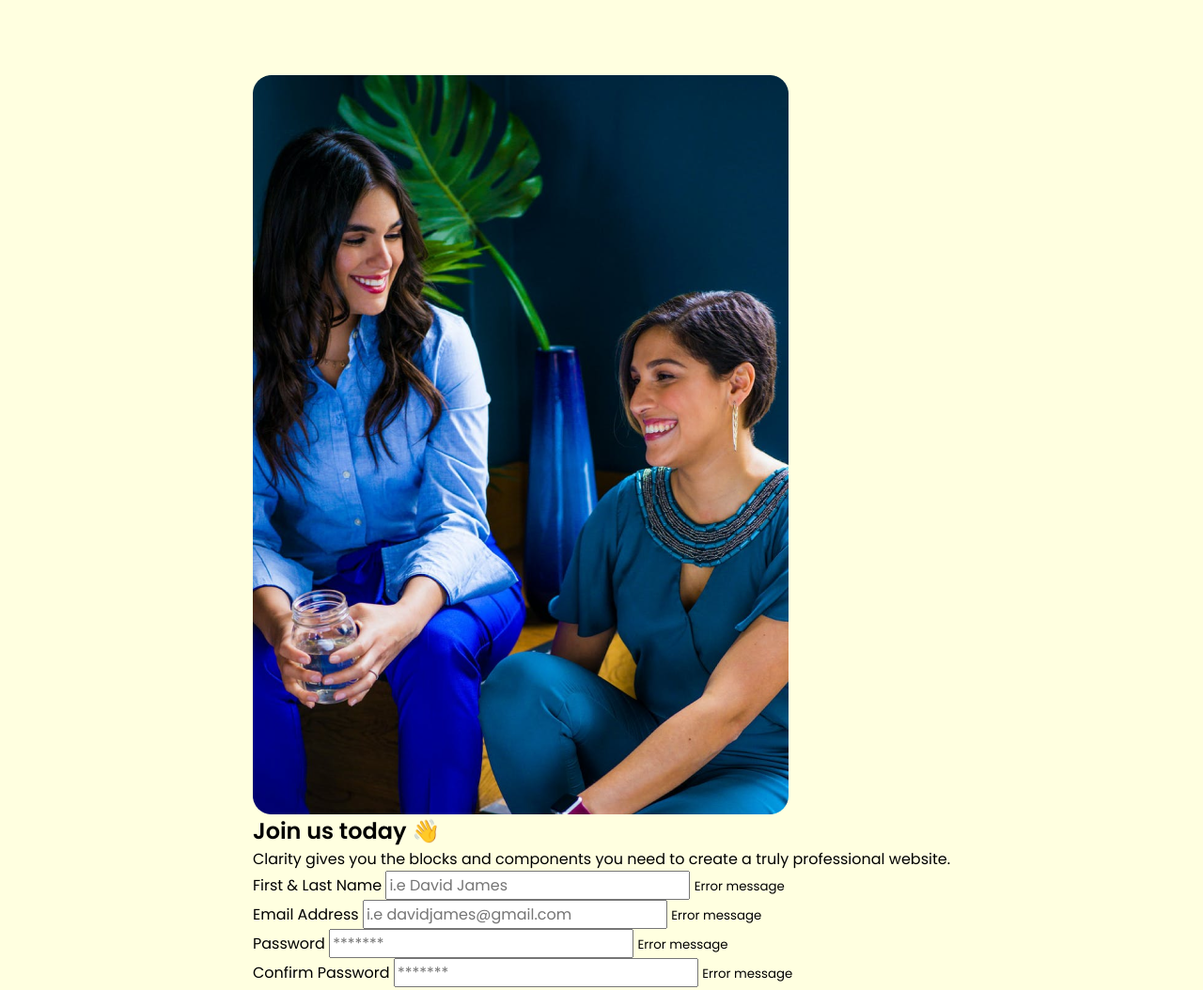
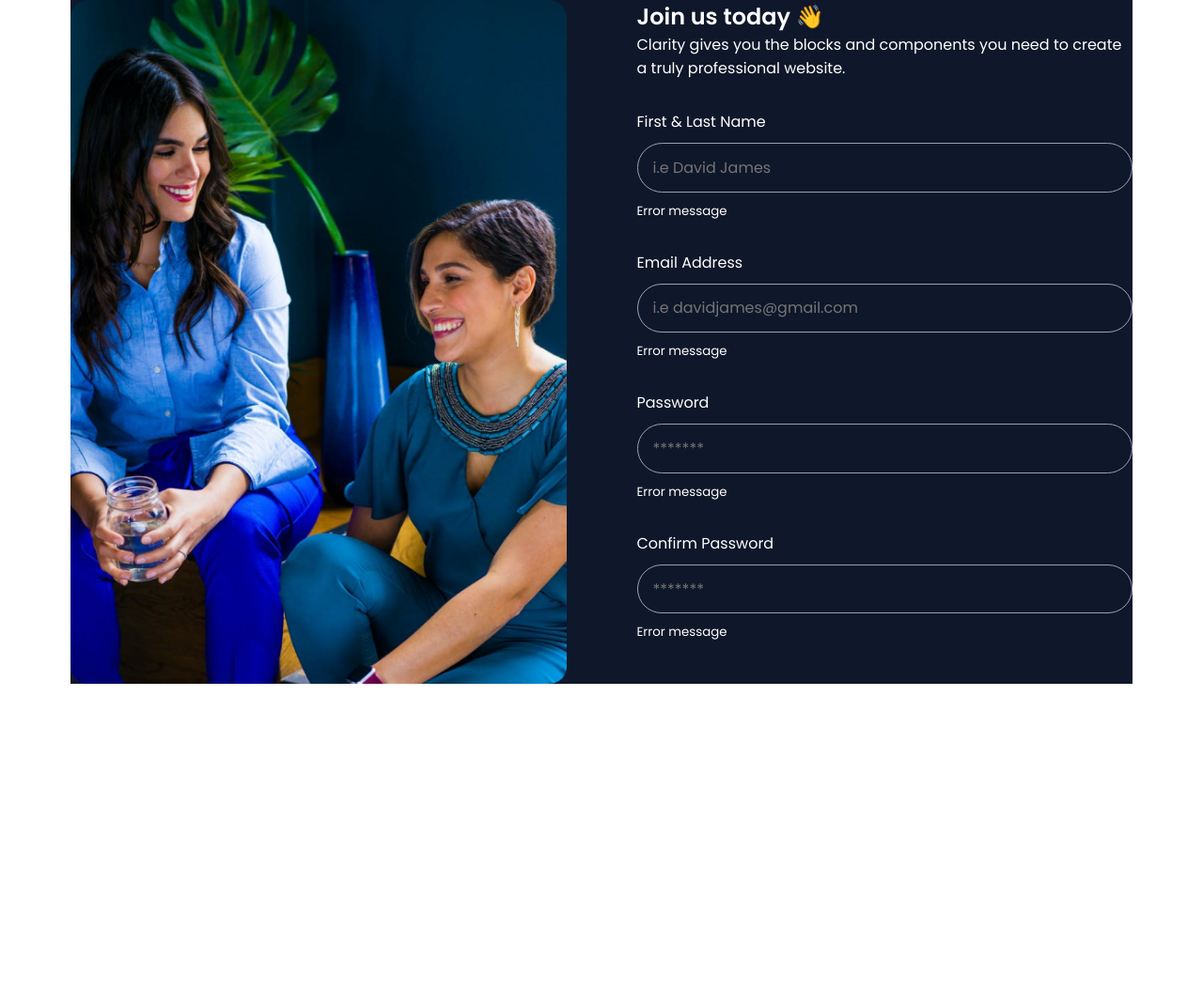
Before and after one commit to DivineUgorji/Vanilla-JS-Web-Projects, a plain HTML site: page Formify - Simple Form Validator/index.html in a window 1280 px wide. Shown: the whole page at 94% size. After the commit the page ends 800 px from the top, so only its background shows below. Drawn offline with Linux system fonts and the light colour scheme.

Commit message:
formify page styling ✨

```diff
--- a/Formify - Simple Form Validator/index.html
+++ b/Formify - Simple Form Validator/index.html
@@ -9,6 +9,7 @@
   <body>
     <main>
       <div class="container">
+        <div class="form-wrapper">
           <h1 class="sr-only">Personal Details Form</h1>
           <div class="form-img">
             <img
@@ -16,32 +17,32 @@
               alt="Two women leisurely smiling at each other while sitting and drinking"
             />
           </div>
-        <div class="form-container">
+          <div class="form-container flow-content">
             <h2>Join us today 👋</h2>
             <p>
               Clarity gives you the blocks and components you need to create a
               truly professional website.
             </p>
-          <form id="form" action="">
-            <div class="input-wrapper">
+            <form class="flow-content" id="form" action="">
+              <div class="input-wrapper flex--style">
                 <label for="name"> First & Last Name </label>
                 <input type="text" placeholder="i.e David James" />
                 <small>Error message</small>
               </div>
 
-            <div class="input-wrapper">
+              <div class="input-wrapper flex--style">
                 <label for="name"> Email Address </label>
                 <input type="email" placeholder="i.e davidjames@gmail.com" />
                 <small>Error message</small>
               </div>
 
-            <div class="input-wrapper">
+              <div class="input-wrapper flex--style">
                 <label for="name"> Password </label>
                 <input type="password" placeholder="*******" />
                 <small>Error message</small>
               </div>
 
-            <div class="input-wrapper">
+              <div class="input-wrapper flex--style">
                 <label for="name"> Confirm Password </label>
                 <input type="password" placeholder="*******" />
                 <small>Error message</small>
@@ -49,6 +50,7 @@
             </form>
           </div>
         </div>
+      </div>
     </main>
   </body>
 </html>
--- a/Formify - Simple Form Validator/style.css
+++ b/Formify - Simple Form Validator/style.css
@@ -31,13 +31,18 @@
   --fs-regular: 1.125rem;
   --fs-small: 0.875rem;
 
-  --line-height--bold: 1.8735rem;
-  --line-height--regular: 0.32;
-
   --body-padding: 9.375rem;
 
-  --spacer: 1.5rem;
-  --break: 1rem;
+  --line-height--62: 0.62;
+  --line-height--32: 0.32;
+  --line-height--28: 0.28;
+  --line-height--22: 0.22;
+  --line-height--26: 0.26;
+
+  /* --body-padding: 9.375rem; */
+
+  --spacer: 1rem;
+  --break: 0.625rem;
 }
 
 *,
@@ -106,16 +111,69 @@ h6 {
   border-width: 0;
 }
 
-body {
-  background: coral;
-  color: black;
+.container {
+  background-color: var(--clr-primary-bg);
+  --max-width: 1200px;
+  width: min(var(--max-width), 100% - (var(--body-padding)));
+  margin-inline: auto;
+
+  /* max-width: 1200px;
+  padding: var(--body-padding);
+  margin: 0 auto; */
+}
+
+.form-wrapper {
+  display: grid;
+  grid-auto-flow: column;
+  grid-template-columns: 1fr 1fr;
+  gap: calc(var(--body-padding) / 2);
+}
+
+@media (max-width: 550px) {
+  .container {
+    --padding: 2rem;
+    width: min(var(--max-width), 100% - (var(--padding)));
+  }
+
+  .form-wrapper {
+    display: flex;
+    flex-direction: column;
+  }
+}
+
+.flex--style {
+  display: flex;
+  flex-direction: column;
+  gap: var(--break);
+}
+
+.flow-content * + * :not(input, small) {
+  margin-top: var(--spacer);
 }
 
 body {
   font-family: var(--font-family);
-  display: grid;
-  place-items: center;
-  color: black;
-  background-color: lightyellow;
-  margin-block: 5rem;
+  color: var(--clr-neutral-100);
+  /* padding: var(--body-padding); */
 }
+
+input {
+  display: block;
+  border: 0;
+  border-radius: 100vw;
+  padding: 0.8em 1em;
+  border: 1px solid var(--clr-neutral-200);
+  background: transparent;
+}
+
+/* input::placeholder {
+  line
+} */
+
+input:focus {
+  border: 1px solid var(--clr-neutral-200);
+}
+
+.form-img img {
+  object-fit: contain;
+}
```
Lines whose indentation alone changed are shown as unchanged.
